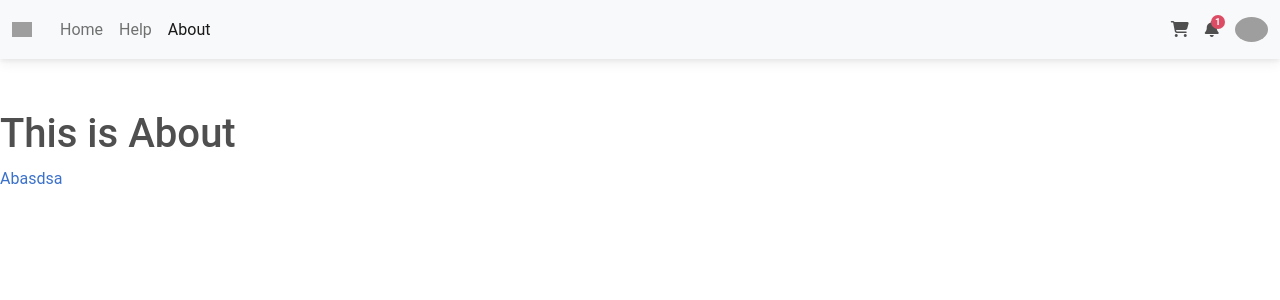
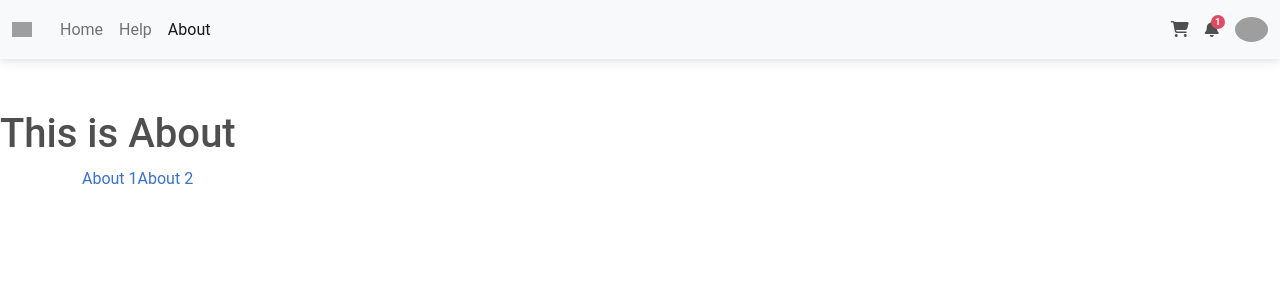
Before and after one commit to Lodhiakash12/Front_end, a React (Create React App) app in the folder PRACTICE/React/demo/: page /About in a window 1280 px wide. Shown: the top 300 px of the page. Built offline with nearby package versions, Linux system fonts and the light colour scheme; grey boxes are pictures that could not be loaded.

Commit message:
file name

```diff
--- a/PRACTICE/React/demo/src/App.js
+++ b/PRACTICE/React/demo/src/App.js
@@ -20,6 +20,9 @@ import Home from "./Layout/Pages/Home";
 import Help from "./Layout/Pages/Help";
 import About from "./Layout/Pages/About";
 import { BrowserRouter, Route, Routes } from "react-router-dom";
+import About1 from "./Layout/Pages/About1";
+import About2 from "./Layout/Pages/About2";
+import Notfound from "./Layout/Pages/Notfound";
 
 
 function App() {
@@ -53,11 +56,31 @@ function App() {
 
           <Route path="/" element={<Home />} />
           <Route path="/Help" element={<Help />} />
-          <Route path="/About" element={<About />} />
+
+
+          <Route path="/About" element={<About />} >
+
+            <Route path="About1" element={<About1 />} />
+            <Route path="About2" element={<About2 />} />
+
+          </Route>
+
+
+
+          {/* ErrorpageK */}
+
+
+           <Route path="*" element={<Notfound />} />
+
+
 
 
 
         </Routes>
+
+
+
+
 
 
 
--- a/PRACTICE/React/demo/src/Layout/Pages/About.jsx
+++ b/PRACTICE/React/demo/src/Layout/Pages/About.jsx
@@ -1,6 +1,7 @@
 import React from 'react'
 import Header from '../Common/Header'
-import About1 from './About1'
+
+import { Link, Outlet } from 'react-router-dom'
 
 function About() {
   return (
@@ -15,7 +16,13 @@ function About() {
 
       <h1>This is About</h1>
 
-      <a href="About1">Abasdsa</a>
+
+      <div className='container'>
+        <Link to="About1" >About 1</Link>
+      <Link to="About2" >About 2</Link>
+      </div>
+      <Outlet />
+
 
 
 
--- /dev/null
+++ b/PRACTICE/React/demo/src/Layout/Pages/Notfound.jsx
@@ -0,0 +1,33 @@
+import React from 'react'
+import { redirect, useNavigate } from 'react-router-dom'
+
+function Notfound() {
+
+
+    const redirect = useNavigate()
+
+     const back=()=>{
+        redirect("/")
+     }
+
+  return (
+    <div>
+
+        <h1>404 NOT FOUND</h1>
+
+
+
+
+
+
+        <button  onClick={back}>Home</button>
+
+
+
+
+
+    </div>
+  )
+}
+
+export default Notfound
```
